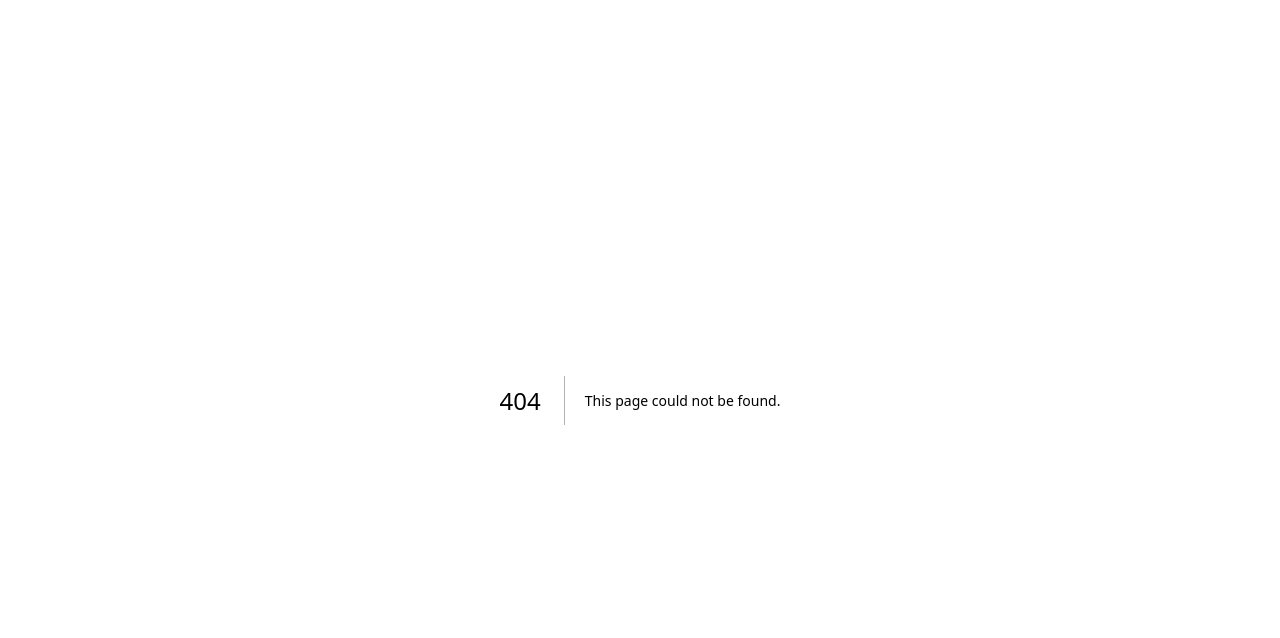
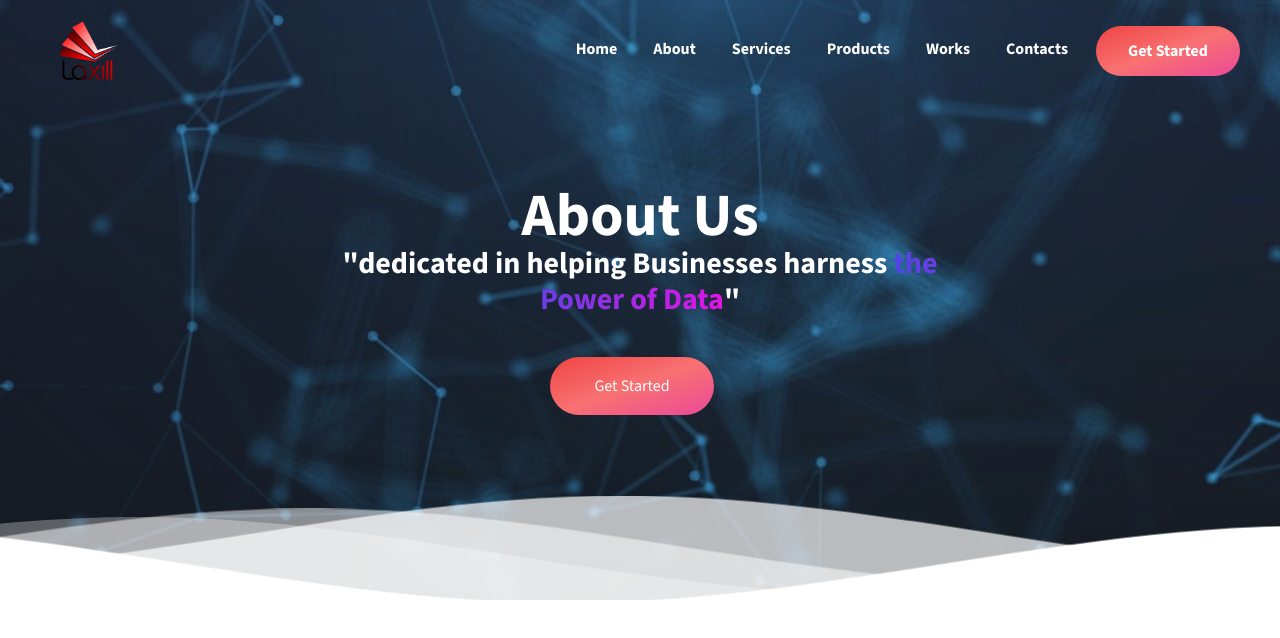
Before and after one commit to sonofaryeetey/laxilltemp, a Next.js app: page /About-us in a window 1280 px wide. Before the commit this address had no page. Shown: the top 638 px of the page. Built offline with nearby package versions, Linux system fonts and the light colour scheme.

Commit message:
initial commit About hero section

```diff
--- /dev/null
+++ b/src/app/About-us/page.jsx
@@ -0,0 +1,16 @@
+import React from 'react'
+import Nav from '../components/Nav'
+import NavMob from '../components/NavMob'
+import WavyAboutUs from '../components/WavyAboutUs'
+
+const AboutUs = () => {
+  return (
+    <div>
+        <Nav/>
+      <NavMob />
+      <WavyAboutUs/>
+    </div>
+  )
+}
+
+export default AboutUs
--- a/src/app/components/Nav.jsx
+++ b/src/app/components/Nav.jsx
@@ -30,7 +30,7 @@ const Nav = () => {
           /></Link>
         <div className="nav-links">
           <Link href="/">Home</Link>
-          <Link href="#">About</Link>
+          <Link href="/About-us">About</Link>
           <Link href="#">Services</Link>
           <Link href="#">Products</Link>
           <Link href="#">Works</Link>
--- a/src/app/components/NavMob.jsx
+++ b/src/app/components/NavMob.jsx
@@ -1,6 +1,7 @@
 "use client"
 import React from 'react'
 import Image from 'next/image'
+import Link from 'next/link'
 import { useEffect, useRef, useState } from 'react'
 
 
@@ -14,8 +15,8 @@ const  NavMob = () => {
 
   // Replace javascript:void(0) path with your path
   const navigation = [
-      { title: "Home", path: "javascript:void(0)" },
-      { title: "About", path: "javascript:void(0)" },
+      { title: "Home", path: "/" },
+      { title: "About", path: "/About-us" },
       { title: "Services", path: "javascript:void(0)" },
       { title: "Products", path: "javascript:void(0)" },
       { title: "Works", path: "javascript:void(0)" },
@@ -45,23 +46,23 @@ const  NavMob = () => {
       <div ref={navRef} className="bg-white w-full top-0 z-20 nav-mob">
           <div className="items-center nav-mob-inner px-4 max-w-screen-xl mx-auto md:px-8 lg:flex">
               <div className="flex  items-center justify-between py-3 lg:py-4 lg:block">
-                    <a href="javascript:void(0)">
+                    <Link href="javascript:void(0)">
                         <Image
                             src="/Images/laxill-logo.png"
                             width={50}
                             height={50}
                             alt="Laxill-logo"
                         />
-                    </a>
+                    </Link>
                   <div className="lg:hidden">
                       <button className="text-gray-700 outline-none p-2 rounded-md focus:border-gray-400 focus:border"
                           onClick={() => setState(!state)}
                       >
                           {
                               state ? (
-                                  <svg xmlns="http://www.w3.org/2000/svg" className="h-6 w-6" viewBox="0 0 20 20" fill="currentColor">
-                                      <path fillRule="evenodd" d="M4.293 4.293a1 1 0 011.414 0L10 8.586l4.293-4.293a1 1 0 111.414 1.414L11.414 10l4.293 4.293a1 1 0 01-1.414 1.414L10 11.414l-4.293 4.293a1 1 0 01-1.414-1.414L8.586 10 4.293 5.707a1 1 0 010-1.414z" clipRule="evenodd" />
-                                  </svg>
+                                <svg xmlns="http://www.w3.org/2000/svg" className="h-6 w-6" fill="none" viewBox="0 0 24 24" stroke="currentColor">
+                                <path strokeLinecap="round" strokeLinejoin="round" strokeWidth={2} d="M6 18L18 6M6 6l12 12" />
+                            </svg>
                               ) : (
                                   <svg xmlns="http://www.w3.org/2000/svg" className="h-6 w-6" fill="none" viewBox="0 0 24 24" stroke="currentColor">
                                       <path strokeLinecap="round" strokeLinejoin="round" strokeWidth={2} d="M4 8h16M4 16h16" />
@@ -75,19 +76,19 @@ const  NavMob = () => {
                     <div>
                         <ul className="flex flex-col-reverse space-x-0 lg:space-x-6 lg:flex-row mt-10">
                             {/* <li className="mt-8 mb-8 lg:mt-0 lg:mb-0">
-                                <a href="javascript:void(0)" className="text-gray-600 hover:text-indigo-600">
+                                <<Link href="javascript:void(0)" className="text-gray-600 hover:text-indigo-600">
                                     Contact
-                                </a>
+                                </Link>
                             </li> */}
                             {/* <li className="mt-4 lg:mt-0">
-                                <a href="javascript:void(0)" className="py-3 px-4 text-center border text-gray-600 hover:text-indigo-600 rounded-md block lg:inline lg:border-0">
+                                <<Link href="javascript:void(0)" className="py-3 px-4 text-center border text-gray-600 hover:text-indigo-600 rounded-md block lg:inline lg:border-0">
                                     Login
-                                </a>
+                                </Link>
                             </li>
                             <li className="mt-8 lg:mt-0">
-                                <a href="javascript:void(0)" className="py-3 px-4 text-center text-white bg-indigo-600 hover:bg-indigo-700 rounded-md shadow block lg:inline">
+                                <<Link href="javascript:void(0)" className="py-3 px-4 text-center text-white bg-indigo-600 hover:bg-indigo-700 rounded-md shadow block lg:inline">
                                     Sign Up
-                                </a>
+                                </Link>
                             </li> */}
                         </ul>
                     </div>
@@ -97,9 +98,9 @@ const  NavMob = () => {
                                 navigation.map((item, idx) => {
                                     return (
                                         <li key={idx} className=" text-xl text-gray-600 hover:text-indigo-600">
-                                            <a href={item.path}>
+                                            <Link href={item.path}>
                                                 { item.title }
-                                            </a>
+                                            </Link>
                                         </li>
                                     )
                                 })
--- /dev/null
+++ b/src/app/components/WavyAboutUs.jsx
@@ -0,0 +1,47 @@
+
+"use client"
+import React from 'react'
+import { TypeAnimation } from 'react-type-animation';
+import WavesSvg from "./WavesSvg"
+import HeroBg from "../../../public/Images/AboutUs.jpg";
+
+
+const WavyHero = () => {
+  return (
+    <section className=" hero " style={{backgroundImage:`url(${HeroBg.src})`}}>
+      <div className="heroShade"></div>
+      <div className="container z-index-5 ">
+      <div className="content-aboutus">
+        <h2 className='text-4xl font-extrabold mx-auto md:text-6xl '><span className='text-white'>About Us </span><br></br>
+
+          {/* <TypeAnimation
+            sequence={[
+              // Same substring at the start will only be typed out once, initially
+              ' For Data Analysis',
+              1000, // wait 1s before replacing "Mice" with "Hamsters"
+              'Data Engineering',
+              1000,
+              'Web Development',
+              1000,
+
+            ]}
+            wrapper="span"
+            speed={50}
+
+            repeat={Infinity}
+          /> */}
+        </h2>
+        <p className="text-2xl text-white  font-extrabold mx-auto md:text-3xl">
+                        "dedicated in helping Businesses harness  <span className=" span text-transparent bg-clip-text bg-gradient-to-r from-[#4F46E5] to-[#E114E5]"> the Power of Data</span>"
+                    </p>
+        <button className='px-11 text-white font-semi-bold py-4 rounded-full mr-4 mt-10 bg-gradient-to-br from-red-500 via-red-400 to-pink-500 hover:bg-slate-800'>Get Started</button>
+      </div>
+      </div>
+      <div className="waves">
+        <WavesSvg />
+      </div>
+    </section>
+  )
+}
+
+export default WavyHero
--- a/src/app/globals.css
+++ b/src/app/globals.css
@@ -33,6 +33,22 @@ body {
   transform: translate(0%, 20%);
 }
 
+.content-aboutus{
+  max-width:600px;
+  text-align:center;
+  margin: auto;
+
+}
+
+
+.z-index-5{
+  z-index: 5;
+}
+
+.content-aboutus button{
+  /* z-index:999; */
+}
+
 .hero {
   position: relative;
   color: white;
@@ -49,6 +65,16 @@ body {
   transition: 500ms;
 
 }
+
+.hero .heroShade{
+  width:100%;
+  height:100%;
+  /* background-color: #deded080; */
+  background-image: linear-gradient(45deg, rgba(39, 41, 46, 0.486) 4%, #d1ac6715 55%);
+
+  position:absolute;
+  inset:0;
+  }
 
 .hero .shape {
   width: 100%;
@@ -69,7 +95,7 @@ body {
 
 
 
-.hero h2 {
+.hero .content h2 {
   position: relative;
   /* z-index: 1; */
   font-size: 3rem;
@@ -78,7 +104,7 @@ body {
   color: white;
 }
 
-.hero p {
+.hero .content p {
   position: relative;
   font-size: 1.1rem;
   color: white;
```
Also changed, not shown: public/Images/AboutUs.jpg (added), public/Images/Image.jpg (added).
